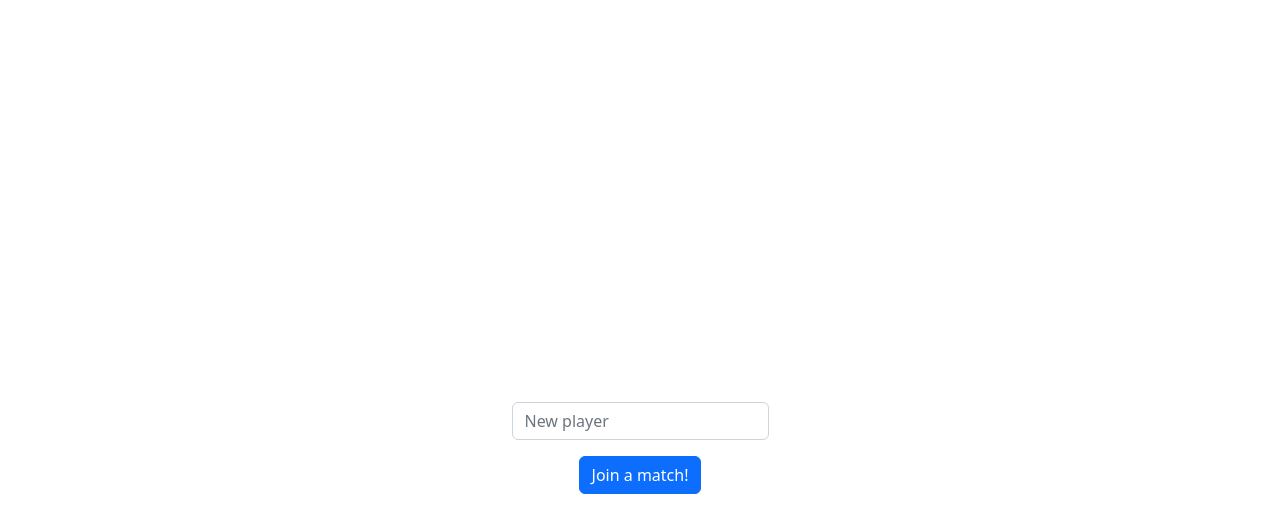
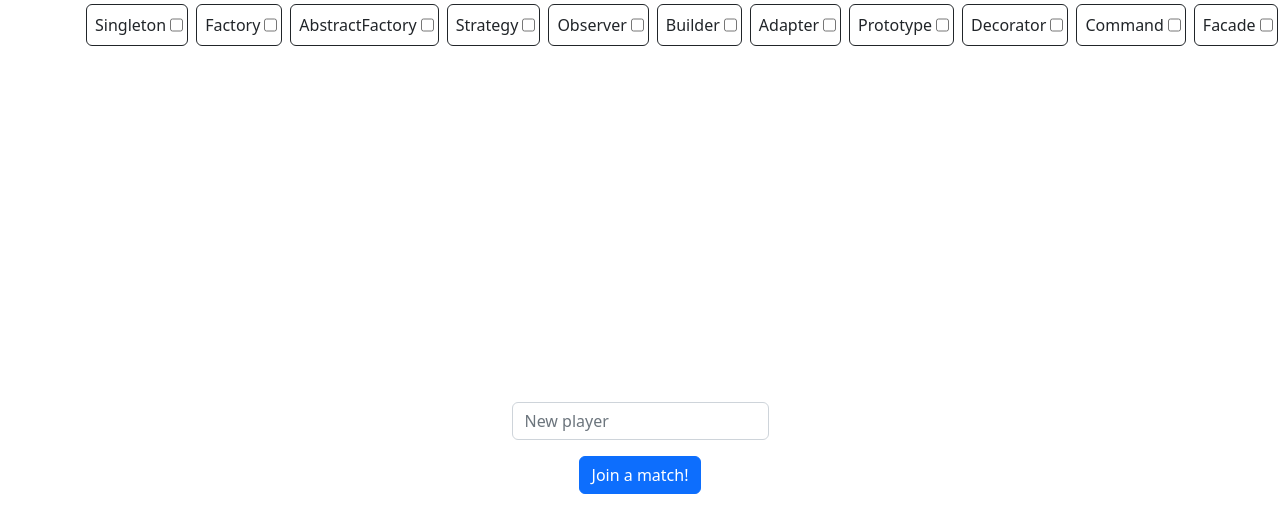
Before and after one commit to palianskas/battleships, a React (Create React App) app in the folder src/battleships-ui/: page / in a window 1280 px wide. Shown: the top 532 px of the page. Built offline with nearby package versions, Linux system fonts and the light colour scheme.

Commit message:
ui: add LoggerService

```diff
--- /dev/null
+++ b/src/battleships-ui/src/components/LoggerConfig/LoggerConfig.css
@@ -0,0 +1,7 @@
+.logger-config-body {
+  position: fixed;
+  top: 0;
+  left: 0;
+  height: 50px;
+  z-index: 1;
+}
--- /dev/null
+++ b/src/battleships-ui/src/components/LoggerConfig/LoggerConfig.tsx
@@ -0,0 +1,40 @@
+import { useState } from 'react';
+import LoggerService, {
+  PatternTypes,
+} from '../../services/LoggerService/LoggerService';
+
+import './LoggerConfig.css';
+
+export default function LoggerConfig() {
+  const [_, setRerender] = useState(0);
+
+  const patterns: number[] = [];
+
+  for (const pattern in PatternTypes) {
+    if (isNaN(Number(pattern))) {
+      break;
+    }
+
+    patterns.push(Number(pattern));
+  }
+
+  return (
+    <div className="logger-config-body vw-100 d-flex justify-content-center align-items-center">
+      <div className="container d-flex flex-row justify-content-between">
+        {patterns.map((pattern, idx) => (
+          <div className="d-flex border border-dark rounded p-1 m-1 " key={idx}>
+            <span className="m-1">{PatternTypes[pattern]}</span>
+            <input
+              type="checkbox"
+              checked={LoggerService.Instance.status(pattern)}
+              onChange={() => {
+                LoggerService.Instance.toggle(pattern);
+                setRerender(Math.random());
+              }}
+            />
+          </div>
+        ))}
+      </div>
+    </div>
+  );
+}
--- a/src/battleships-ui/src/routes/Root/Root.tsx
+++ b/src/battleships-ui/src/routes/Root/Root.tsx
@@ -1,9 +1,13 @@
 import { Outlet } from 'react-router-dom';
+import LoggerConfig from '../../components/LoggerConfig/LoggerConfig';
 
 export default function Root() {
   return (
-    <div className="container mt-5 d-flex justify-content-center align-items-center">
-      <Outlet />
+    <div>
+      <LoggerConfig />
+      <div className="container mt-5 d-flex justify-content-center align-items-center">
+        <Outlet />
+      </div>
     </div>
   );
 }
--- /dev/null
+++ b/src/battleships-ui/src/services/LoggerService/LoggerService.ts
@@ -0,0 +1,62 @@
+export enum PatternTypes {
+  Singleton,
+  Factory,
+  AbstractFactory,
+  Strategy,
+  Observer,
+  Builder,
+  Adapter,
+  Prototype,
+  Decorator,
+  Command,
+  Facade,
+  Bridge,
+}
+
+export default class LoggerService {
+  private static _instance: LoggerService;
+
+  private loggers: { [pattern: number]: [Logger, boolean] } = {};
+
+  private constructor() {
+    for (const pattern in PatternTypes) {
+      if (isNaN(Number(pattern))) {
+        break;
+      }
+
+      const logger = new Logger(console.log, () => this.loggers[pattern][1]);
+
+      this.loggers[pattern] = [logger, false];
+    }
+  }
+
+  public getLogger(pattern: PatternTypes): Logger {
+    return this.loggers[pattern][0];
+  }
+
+  public toggle(pattern: PatternTypes): void {
+    this.loggers[pattern][1] = !this.loggers[pattern][1];
+  }
+
+  public status(pattern: PatternTypes): boolean {
+    return this.loggers[pattern][1];
+  }
+
+  public static get Instance(): LoggerService {
+    this._instance ??= new LoggerService();
+
+    return this._instance;
+  }
+}
+
+export class Logger {
+  constructor(log: (...data: any[]) => void, matcher: () => boolean) {
+    this.log = (...data: any[]) => {
+      if (matcher()) {
+        log(...data);
+      }
+    };
+  }
+
+  public log: (...data: any[]) => void;
+}
```
